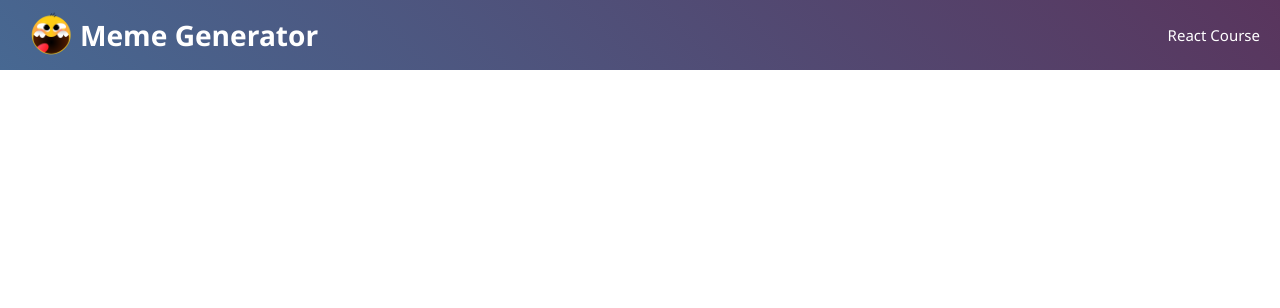
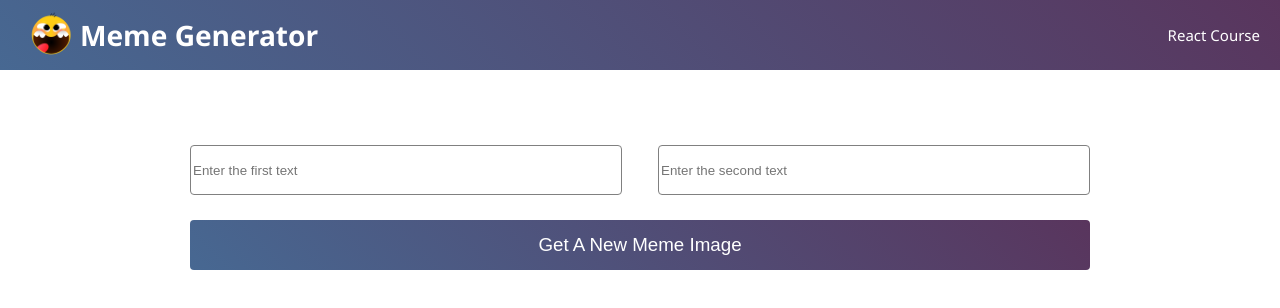
Before and after one commit to spacemanspiff-713/meme-generator, a React (Create React App) app: page / in a window 1280 px wide. Shown: the top 308 px of the page. Built offline with nearby package versions, Linux system fonts and the light colour scheme.

Commit message:
Meme Component Form Created

```diff
--- a/src/App.css
+++ b/src/App.css
@@ -8,6 +8,11 @@
 body{
   font-family: 'Segoe UI', Tahoma, Geneva, Verdana, sans-serif;
   margin: 0;
+}
+
+.container{
+  max-width: 900px;
+  margin: 0 auto;
 }
 
 .header{
@@ -33,3 +38,36 @@ body{
   width: 60px;
   height: 60px;
 }
+
+
+form{
+  /* background-color: #476892; */
+  margin: 50px 0;
+}
+
+.form--inputs{
+  display: flex;
+  align-items: center;
+  justify-content: space-between;
+  padding: 25px 0;
+}
+.form--inputs input{
+  width: 48%;
+  height: 50px;
+  border: 1px solid grey;
+  border-radius: 4px;
+}
+
+.form--button{
+
+}
+
+.form--button button{
+  width: 100%;
+  height: 50px;
+  border: 0;
+  border-radius: 4px;
+  background: linear-gradient(45deg,#476892,#59355D);
+  color: white;
+  font-size: 1.25rem;
+}
--- a/src/App.js
+++ b/src/App.js
@@ -1,9 +1,11 @@
 import React from "react";
 import './App.css';
 import Header from "./components/Header";
+import Meme from "./components/Meme"
 
 export default function App(){
   return <>
     <Header />
+    <Meme />
   </>
 }
--- /dev/null
+++ b/src/components/Meme.js
@@ -0,0 +1,18 @@
+import React from "react"
+
+export default function Meme(){
+    return (
+        <div class="container">
+            <form>
+                <div class="form--inputs">
+                    <input type="text" name="first_input" placeholder="Enter the first text" />
+                    <input type="text" name="second_input" placeholder="Enter the second text" />
+                </div>
+                <div class="form--button">
+                    <button>Get A New Meme Image</button>
+                </div>
+
+            </form>
+        </div>
+    )
+}
```
